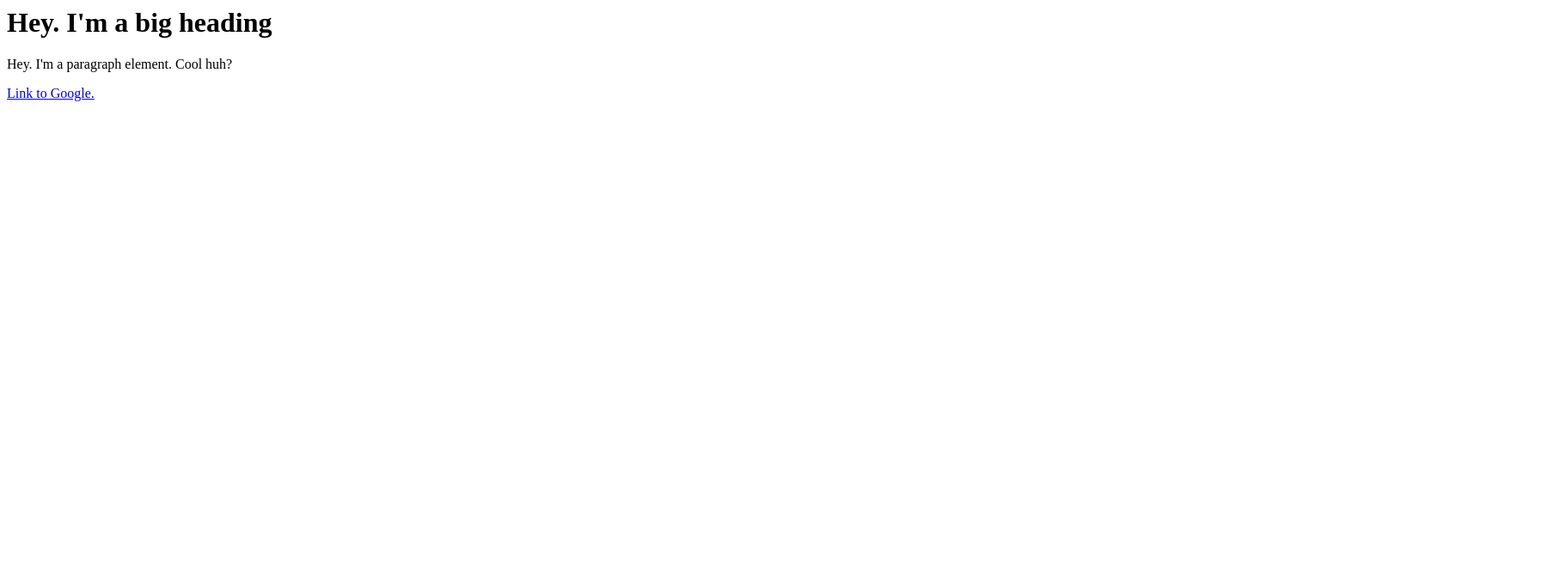
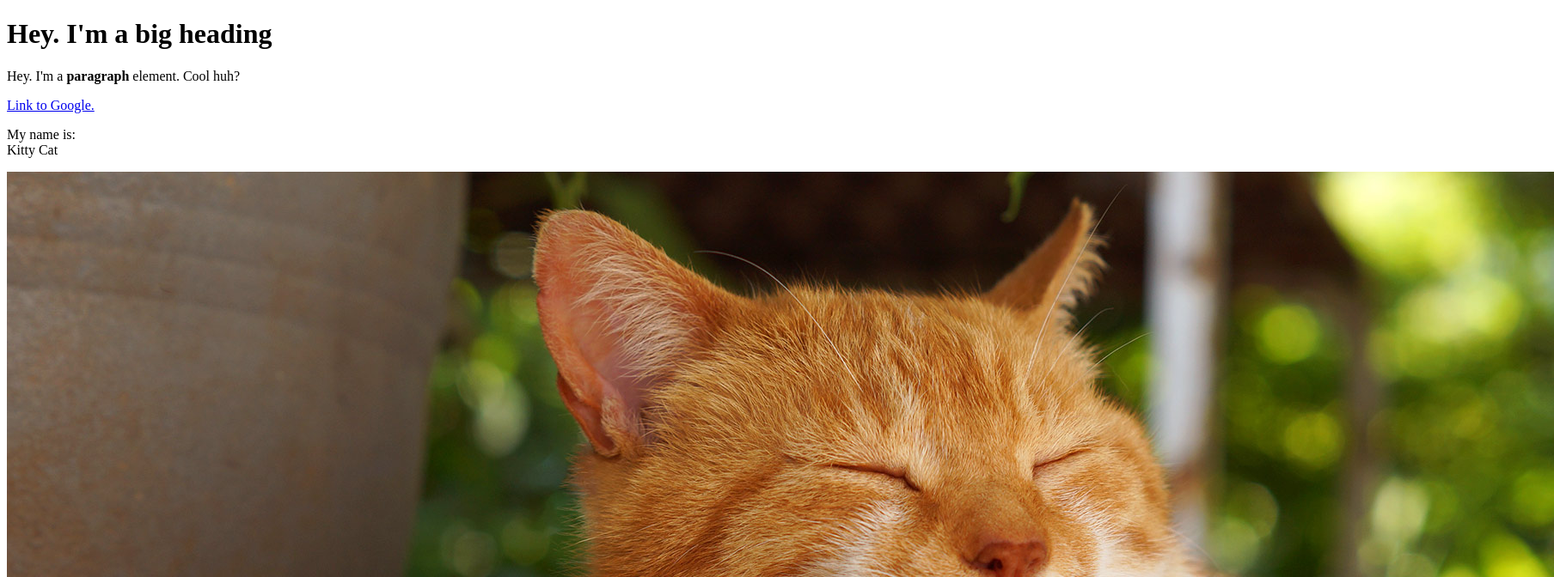
Before and after one commit to TristanLBrewer/first-website, a plain HTML site: page test.html in a window 1280 px wide. Shown: the top 672 px of the page at 86% size, 1808 px wide, since content can reach past the window. Drawn offline with Linux system fonts and the light colour scheme.

Commit message:
Added cat image and some elements

```diff
--- a/test.html
+++ b/test.html
@@ -1,3 +1,13 @@
-<h1>Hey. I'm a big heading</h1>
-<p>Hey. I'm a paragraph element. Cool huh? </p>
-<a href="https://google.com" target="_blank" title="Let's go to Google">Link to Google.</a>
+<!DOCTYPE html>
+<html>
+<head>
+	<title>Test Page</title>
+</head>
+<body>
+	<h1>Hey. I'm a big heading</h1>
+	<p>Hey. I'm a <b>paragraph</b> element. Cool huh? </p>
+	<a href="https://google.com" target="_blank" title="Let's go to Google">Link to Google.</a>
+	<p>My name is:<br>Kitty Cat</p>
+	<img src="img/ChillCat.jpg">
+</body>
+</html>
```
Also changed, not shown: img/ChillCat.jpg (added).
